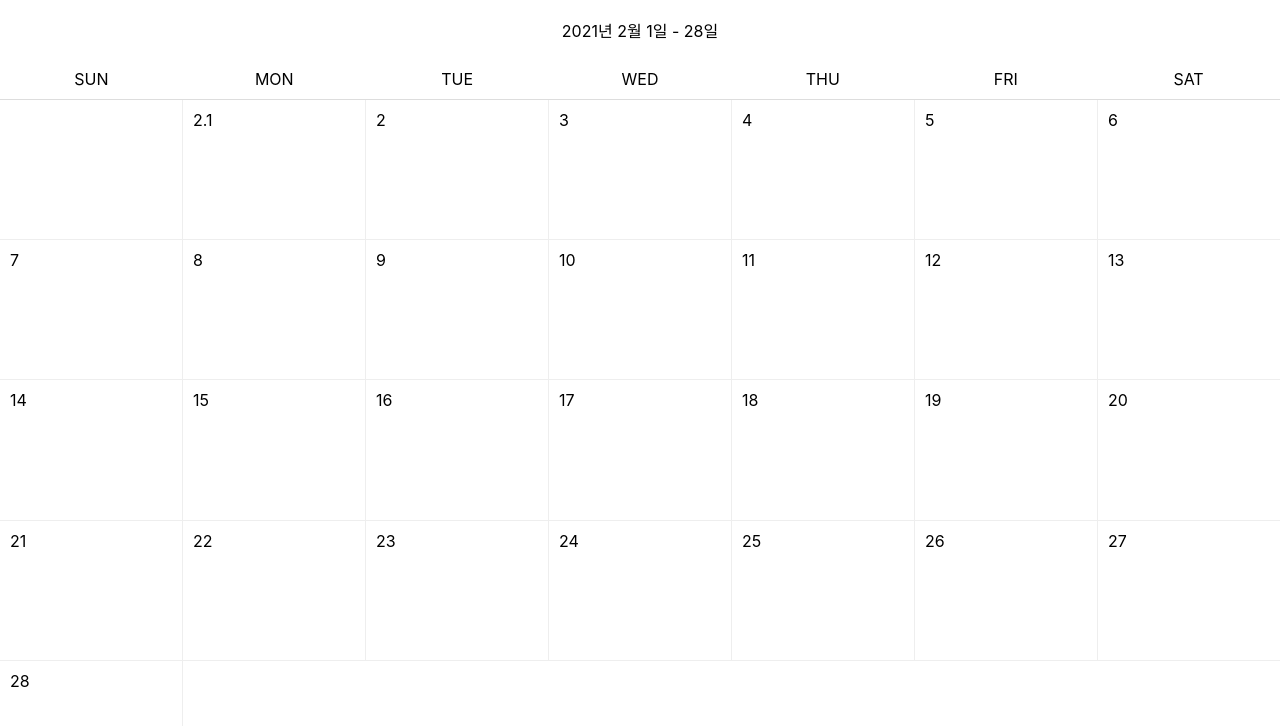
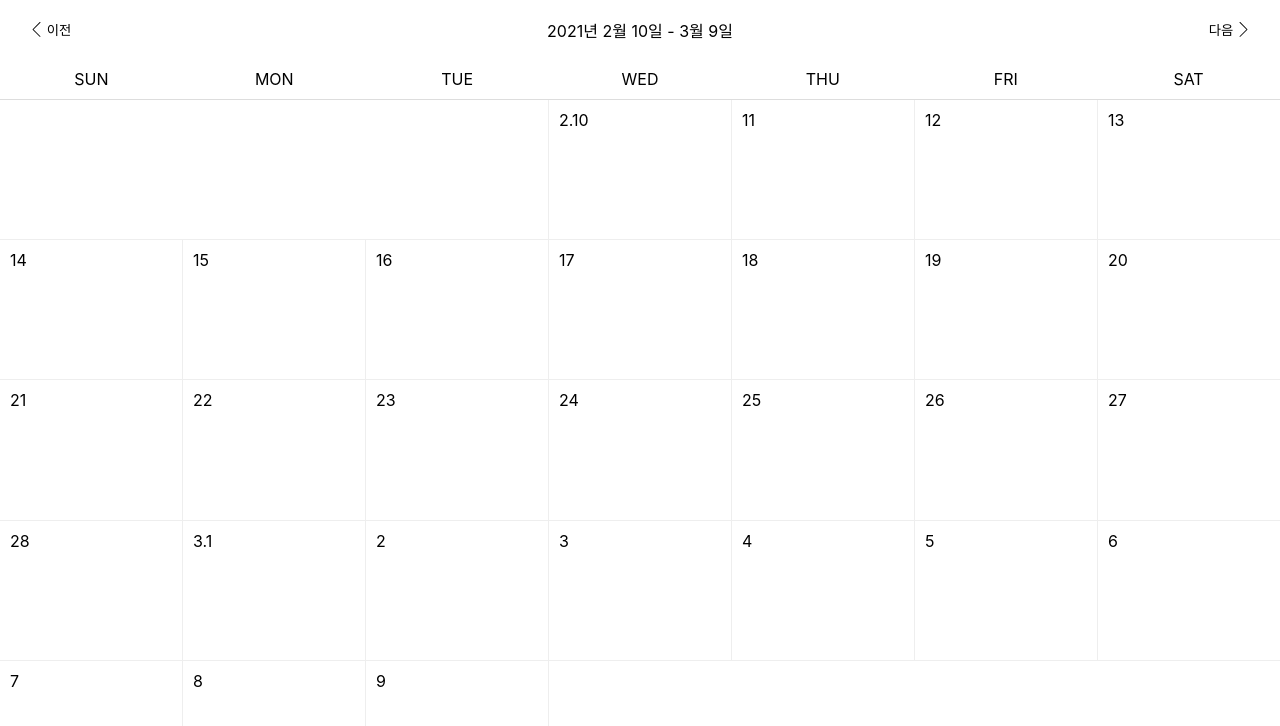
Before and after one commit to hhwaaaaa1/account-book, a React (Create React App) app: page / in a window 1280 px wide. Shown: the top 726 px of the page. Built offline with nearby package versions, Linux system fonts and the light colour scheme.

Commit message:
feat: 달력 이전/다음 기능 구현

```diff
--- /dev/null
+++ b/src/components/Button/Button.tsx
@@ -0,0 +1,37 @@
+import styled from "styled-components";
+
+interface ButtonProps extends React.HTMLAttributes<HTMLButtonElement> {
+  children: React.ReactNode;
+}
+
+export default function Button({ children, ...props }: ButtonProps) {
+  return <Element {...props}>{children}</Element>;
+}
+
+const Element = styled.button<{ color?: string }>`
+  position: relative;
+  display: inline-flex;
+  align-items: center;
+  justify-content: center;
+  padding: 5px;
+  border: 0;
+  border-radius: 2px;
+  background: none;
+  cursor: pointer;
+  &:before {
+    content: "";
+    position: absolute;
+    top: -1px;
+    left: -1px;
+    right: -1px;
+    bottom: -1px;
+    border-radius: inherit;
+    background: rgba(0, 0, 0, 0.05);
+    opacity: 0;
+    transition: opacity 0.1s;
+    pointer-events: none;
+  }
+  &:hover:before {
+    opacity: 1;
+  }
+`;
--- /dev/null
+++ b/src/components/Button/index.ts
@@ -0,0 +1 @@
+export { default } from "./Button";
--- a/src/components/Calendar/Calendar.style.ts
+++ b/src/components/Calendar/Calendar.style.ts
@@ -1,31 +1,48 @@
-import styled from 'styled-components'
+import styled from "styled-components";
+import Button from "@/components/Button";
 
 export const Container = styled.div`
   display: grid;
   grid-template-rows: 100px 1fr;
   width: 100%;
   min-height: 100vh;
-`
+`;
 
 export const Header = styled.div`
   position: relative;
   display: grid;
   grid-template-rows: 1fr 40px;
+  grid-template-columns: 100px 1fr 100px;
   border-bottom: 1px solid #ddd;
-`
+`;
 
 export const Title = styled.div`
   place-self: center;
-`
+`;
+
+export const DirButton = styled(Button)`
+  place-self: center;
+  padding: 10px;
+  svg {
+    margin: 0 3px;
+    &:first-child {
+      margin-left: 0;
+    }
+    &:last-child {
+      margin-right: 0;
+    }
+  }
+`;
 
 export const Weekdays = styled.div`
+  grid-column: 1 / 4;
   display: grid;
   grid-template-columns: repeat(7, 1fr);
-`
+`;
 
 export const Weekday = styled.div`
   place-self: center;
-`
+`;
 
 export const Body = styled.div<{ columnStart?: number }>`
   display: grid;
@@ -34,4 +51,4 @@ export const Body = styled.div<{ columnStart?: number }>`
   > *:first-child {
     grid-column-start: ${({ columnStart }) => columnStart || 1};
   }
-`
+`;
--- a/src/components/Calendar/Calendar.tsx
+++ b/src/components/Calendar/Calendar.tsx
@@ -2,6 +2,7 @@ import { DateTime } from "luxon";
 import { useEffect, useMemo, useState } from "react";
 import Day from "./components/Day";
 import * as S from "./Calendar.style";
+import Arrow from "@/components/icons/Arrow";
 
 interface Dates {
   start: DateTime;
@@ -12,14 +13,28 @@ interface CalendarProps {
   startDayOfMonth?: number;
 }
 
-export default function Calendar({ startDayOfMonth = 1 }: CalendarProps) {
+export default function Calendar({ startDayOfMonth = 10 }: CalendarProps) {
   const [dates, setDates] = useState<Dates | null>(null);
+
+  function setDatesFrom(date: DateTime) {
+    const start = DateTime.local(date.year, date.month, startDayOfMonth);
+    const end = start.plus({ month: 1 }).minus({ day: 1 });
+    setDates({ start, end });
+  }
+
+  function goToPrevMonth() {
+    if (!dates) return;
+    setDatesFrom(dates.start.minus({ month: 1 }));
+  }
+
+  function goToNextMonth() {
+    if (!dates) return;
+    setDatesFrom(dates.start.plus({ month: 1 }));
+  }
 
   useEffect(() => {
     const now = DateTime.local();
-    const start = DateTime.local(now.year, now.month, startDayOfMonth);
-    const end = start.plus({ month: 1 }).minus({ day: 1 });
-    setDates({ start, end });
+    setDatesFrom(now);
   }, []);
 
   const days = useMemo(() => {
@@ -41,12 +56,20 @@ export default function Calendar({ startDayOfMonth = 1 }: CalendarProps) {
   return (
     <S.Container>
       <S.Header>
+        <S.DirButton onClick={goToPrevMonth}>
+          <Arrow width={15} />
+          <span>이전</span>
+        </S.DirButton>
         <S.Title>
           {start.year}년 {start.month}월 {start.day}일 -{" "}
           {start.year !== end.year && `${end.year}년 `}
           {start.month !== end.month && `${end.month}월 `}
           {end.day}일
         </S.Title>
+        <S.DirButton onClick={goToNextMonth}>
+          <span>다음</span>
+          <Arrow width={15} direction="right" />
+        </S.DirButton>
         <S.Weekdays>
           <S.Weekday>SUN</S.Weekday>
           <S.Weekday>MON</S.Weekday>
--- /dev/null
+++ b/src/components/icons/Arrow/Arrow.tsx
@@ -0,0 +1,20 @@
+interface ArrowProps extends React.SVGProps<SVGSVGElement> {
+  direction?: "left" | "right";
+}
+
+export default function Arrow({ direction = "left", ...props }: ArrowProps) {
+  return (
+    <svg
+      xmlns="http://www.w3.org/2000/svg"
+      viewBox="0 0 477.175 477.175"
+      {...props}
+    >
+      {direction === "left" && (
+        <path d="M145.188 238.575l215.5-215.5c5.3-5.3 5.3-13.8 0-19.1s-13.8-5.3-19.1 0l-225.1 225.1c-5.3 5.3-5.3 13.8 0 19.1l225.1 225c2.6 2.6 6.1 4 9.5 4s6.9-1.3 9.5-4c5.3-5.3 5.3-13.8 0-19.1l-215.4-215.5z" />
+      )}
+      {direction === "right" && (
+        <path d="M360.731 229.075l-225.1-225.1c-5.3-5.3-13.8-5.3-19.1 0s-5.3 13.8 0 19.1l215.5 215.5-215.5 215.5c-5.3 5.3-5.3 13.8 0 19.1 2.6 2.6 6.1 4 9.5 4 3.4 0 6.9-1.3 9.5-4l225.1-225.1c5.3-5.2 5.3-13.8.1-19z" />
+      )}
+    </svg>
+  );
+}
--- /dev/null
+++ b/src/components/icons/Arrow/index.ts
@@ -0,0 +1 @@
+export { default } from "./Arrow";
```
